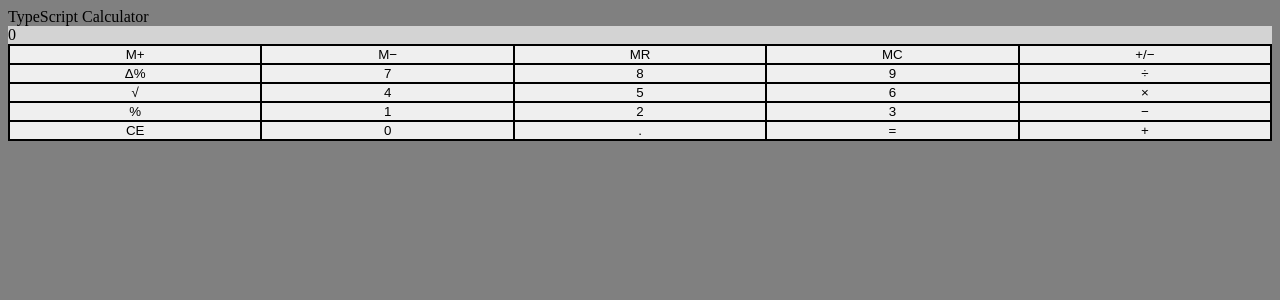
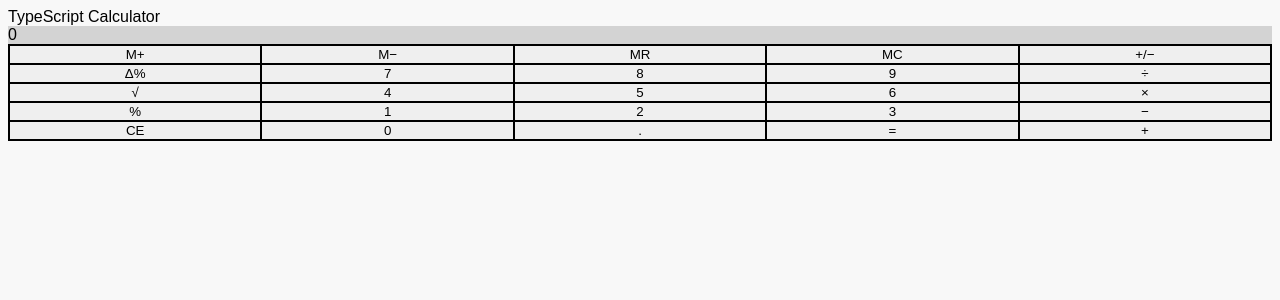
Before and after one commit to BillyBunn/calculator-ts, a React (Create React App) app: page / in a window 1280 px wide. Shown: the top 300 px of the page. Built offline with nearby package versions, Linux system fonts and the light colour scheme.

Commit message:
debugs button component

```diff
--- a/src/components/App.tsx
+++ b/src/components/App.tsx
@@ -31,7 +31,8 @@ const Calculator = styled.main``;
 
 const GlobalStyle = createGlobalStyle`
   body {
-    background-color: grey
+    background-color: #F8F8F8;
+    font-family: sans-serif
   }`;
 
 const App = () => {
--- a/src/components/Buttons.tsx
+++ b/src/components/Buttons.tsx
@@ -14,13 +14,12 @@ const ButtonGrid = styled.div`
 `;
 
 type ButtonProps = {
-  action?: () => void;
   children: React.ReactChild;
   type: keyof typeof ActionType;
   value?: string;
 };
 
-const Button = ({ children, type, value }: ButtonProps) => {
+const Button = ({ type, value, children }: ButtonProps) => {
   const [, dispatch] = React.useContext<[State, React.Dispatch<Action>]>(
     Context
   );
```
